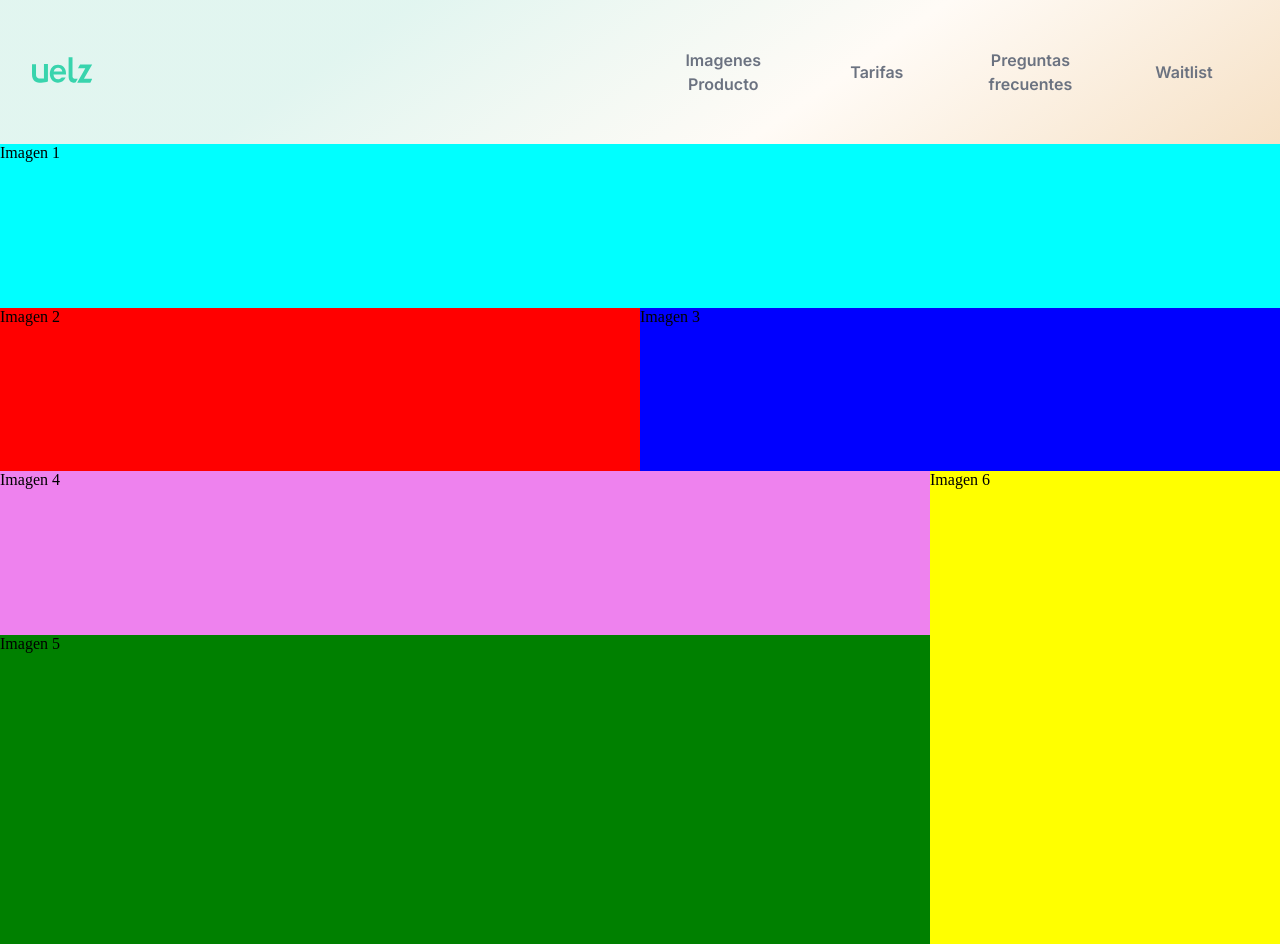
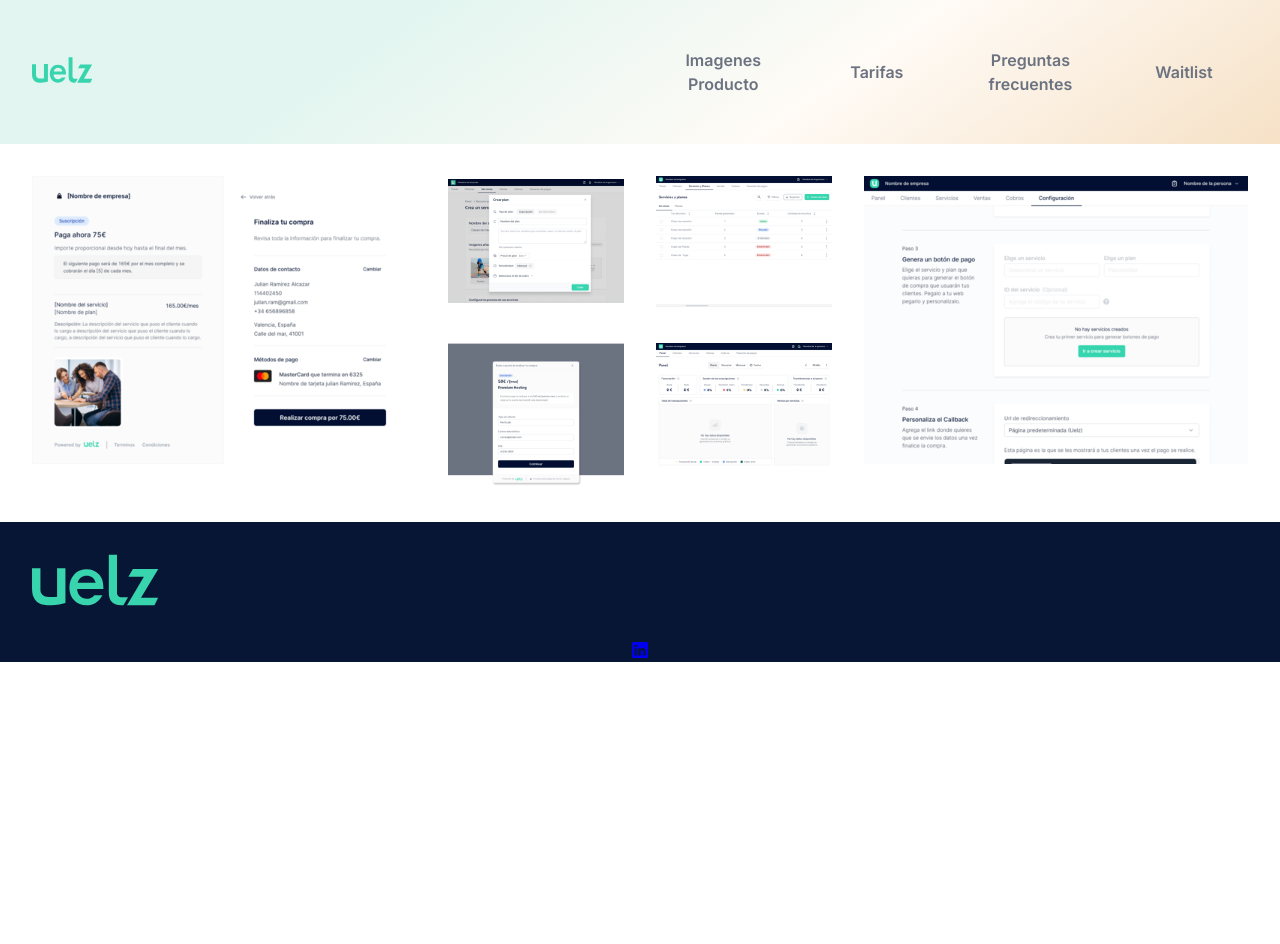
Before and after one commit to fiobuccolo/curso_coder_landing, a website: page pages/producto.html in a window 1280 px wide. After the commit the page ends 800 px from the top, so only its background shows below. Drawn offline with nearby package versions, Linux system fonts and the light colour scheme.

Commit message:
Agregar scss e imagenes a la sección imagenes producto

```diff
--- a/pages/producto.html
+++ b/pages/producto.html
@@ -27,16 +27,53 @@
             </ul>
         </nav>
    </header>
+   <main>
+
+
    <main class="grid_imagenes_producto">
-    <div class="box-1">Imagen 1</div>
-    <div class="box-2">Imagen 2</div>
-    <div class="box-3">Imagen 3</div>
-    <div class="box-4">Imagen 4</div>
-    <div class="box-5">Imagen 5</div>
-    <div class="box-6">Imagen 6</div>
+    <div class="box-1">
+        <figure class="gallery_item gallery_item1">
+            <img src="../assets/Img/Imagen_producto1.png" class="gallery__img" alt="Image 1">
+          </figure>
+    </div>
+    <div class="box-2">
+        <figure class="gallery_item gallery_item2">
+            <img src="../assets/Img/Imagen_producto2.png" class="gallery__img" alt="Image 2">
+          </figure>
+        </div>
+    <div class="box-3">
+        <figure class="gallery_item gallery_item3">
+            <img src="../assets/Img/Imagen_producto3.png" class="gallery__img" alt="Image 3">
+          </figure>
+    </div>
+    <div class="box-4">
+        <figure class="gallery_item gallery_item4">
+            <img src="../assets/Img/Imagen_producto4.png" class="gallery__img" alt="Image 4">
+          </figure>
+    </div>
+    <div class="box-5">
+        <figure class="gallery_item gallery_item5">
+            <img src="../assets/Img/Imagen_producto5.png" class="gallery__img" alt="Image 5">
+          </figure>
+    </div>
+    <div class="box-6">
+        <figure class="gallery_item gallery_item6">
+            <img src="../assets/Img/Imagen_producto6.png" class="gallery__img" alt="Image 6">
+          </figure>
+    </div>
 </main>
    <footer>
-
+    <nav class="flex_container_nav">
+        <a href="">
+            <img src="../assets/Img/Logo Uelz.svg" alt="" class="logo">
+        </a>
+        <!-- redes sociales -->
+        <a href="https://www.linkedin.com/company/uelzpay" target="_blank">
+            <svg xmlns="http://www.w3.org/2000/svg" width="16" height="16" fill="currentColor" class="bi bi-linkedin" viewBox="0 0 16 16">
+                <path d="M0 1.146C0 .513.526 0 1.175 0h13.65C15.474 0 16 .513 16 1.146v13.708c0 .633-.526 1.146-1.175 1.146H1.175C.526 16 0 15.487 0 14.854V1.146zm4.943 12.248V6.169H2.542v7.225h2.401zm-1.2-8.212c.837 0 1.358-.554 1.358-1.248-.015-.709-.52-1.248-1.342-1.248-.822 0-1.359.54-1.359 1.248 0 .694.521 1.248 1.327 1.248h.016zm4.908 8.212V9.359c0-.216.016-.432.08-.586.173-.431.568-.878 1.232-.878.869 0 1.216.662 1.216 1.634v3.865h2.401V9.25c0-2.22-1.184-3.252-2.764-3.252-1.274 0-1.845.7-2.165 1.193v.025h-.016a5.54 5.54 0 0 1 .016-.025V6.169h-2.4c.03.678 0 7.225 0 7.225h2.4z"/>
+            </svg>
+        </a>
+    </nav>
    </footer>
 
 </body>
--- a/scss/layout/_footer.scss
+++ b/scss/layout/_footer.scss
@@ -0,0 +1,8 @@
+footer{
+    background-color: $color-secondary;
+
+    .logo{
+        width: 10%;
+        margin: 2em;
+       }
+}
--- a/scss/layout/_main-producto.scss
+++ b/scss/layout/_main-producto.scss
@@ -1,6 +1,58 @@
+main{
+    align-items: center;
 .grid_imagenes_producto{
     display: grid;
-    height: 100vh;
+    grid-template-areas:
+        "box-1 box-1 box-2 box-3 box-4 box-4"
+        "box-1 box-1 box-5 box-6 box-4 box-4";
+    grid-gap: 2em;
+    padding: 2em;
+        // background-color: #b4d1c963;
+        ;
+    .box-1{
+        width: 100%;
+        height: 100%;
+        grid-area: box-1;
+
+    }
+    .box-2{
+        grid-area: box-2;
+        // &:hover {
+        //     overflow: visible;
+        //     width: 150%;
+        //     transition: 1s;
+        //     object-position: top;
+        //     }
+    }
+    .box-3{
+        width: 100%;
+        height: 100%;
+        grid-area: box-3;
+        // &:hover {
+        //     overflow: visible;
+        //     width: 150%;
+        //     transition: 1s;
+        //     }
+    }
+    .box-4{
+        width: 100%;
+        height: 100%;
+        grid-area: box-4;
+    }
+    .box-5{
+        width: 100%;
+        height: 100%;
+        grid-area: box-5;
+    }
+    .box-6{
+        width: 100%;
+        height: 100%;
+        grid-area: box-6;
+    }
+}
+}
+ // display: grid;
+    // height: 100vh;
     /* 100vh -- para que ocupe todo el alto de mi pantalla */
     // grid-template-columns: repeat(4,1fr);
     /* podemos hacer hasta 12 columnas - aca arriba le decimos
@@ -8,37 +60,33 @@
     // grid-template-rows: repeat(5,1fr);
     /* Posicionamiento: puede ser con grid template area o grid column y grid row */
     /* grid template area -- sirve porque tardas menos dp para pasar a media query */
-    grid-template-areas:
-    "box-1 box-1 box-1 box-1"
-    "box-2 box-2 box-3 box-3"
-    "box-4 box-4 box-4 box-6"
-    "box-5 box-5 box-5 box-6"
-    "box-5 box-5 box-5 box-6"
-    ;
+
     /* cantidad de comillas, es la cantidad de rows. Dentro de cada row, declaro que elemento va en cada columnas */
 
-        .box-1{
-        background-color: aqua;
-        grid-area: box-1;
-        }
-        .box-2{
-        background-color: red;
-        grid-area: box-2;
-        }
-        .box-3{
-        background-color:blue;
-        grid-area: box-3;
-        }
-        .box-4{
-        background-color: violet;
-        grid-area: box-4;
-        }
-        .box-5{
-        background-color: green;
-        grid-area: box-5;
-        }
-        .box-6{
-        background-color: yellow;
-        grid-area: box-6;
-        }
-    }
+
+// .box-1{
+    //     // background-color: aqua;
+    //     grid-area: box-1;
+
+    //     }
+    //     .box-2{
+    //     background-color: red;
+    //     grid-area: box-2;
+    //     }
+    //     .box-3{
+    //     background-color:blue;
+    //     grid-area: box-3;
+    //     }
+    //     .box-4{
+    //     background-color: violet;
+    //     grid-area: box-4;
+    //     }
+    //     .box-5{
+    //     background-color: green;
+    //     grid-area: box-5;
+    //     }
+    //     .box-6{
+    //     background-color: yellow;
+    //     grid-area: box-6;
+    //     }
+    //
--- a/scss/layout/_media.scss
+++ b/scss/layout/_media.scss
@@ -89,17 +89,15 @@
     display: flex;
     flex-direction: column;
   }
-
-    .grid_imagenes_producto{
-        grid-template-columns: repeat (1,1fr);
-        grid-template-rows: repeat(6,1fr);
+main{
+.grid_imagenes_producto{
         grid-template-areas:
         "box-1"
         "box-2"
         "box-3"
         "box-4"
         "box-5"
-        "box-6"
-        ;
+        "box-6";
     }
+  }
 }
--- a/scss/utilities/_variables.scss
+++ b/scss/utilities/_variables.scss
@@ -4,3 +4,9 @@ $color-secondary:#081635;
 $color-terciary: #6b7280;
 $font-primary: 'Nunito Sans', sans-serif;
 $font-secondary: 'Inter', sans-serif;
+    /* control the size */
+    $s: 24em;
+    /* control the gap */
+    $g: 1em;
+     /* control the scale factor */
+    $f: 1.5;
```
Also changed, not shown: package.json (+232 -2 lines), assets/Img/Imagen_producto1.png (added), assets/Img/Imagen_producto2.png (added), assets/Img/Imagen_producto3.png (added), assets/Img/Imagen_producto4.png (added), assets/Img/Imagen_producto5.png (added), assets/Img/Imagen_producto6.png (added), css/styles.css, 1 other file.
